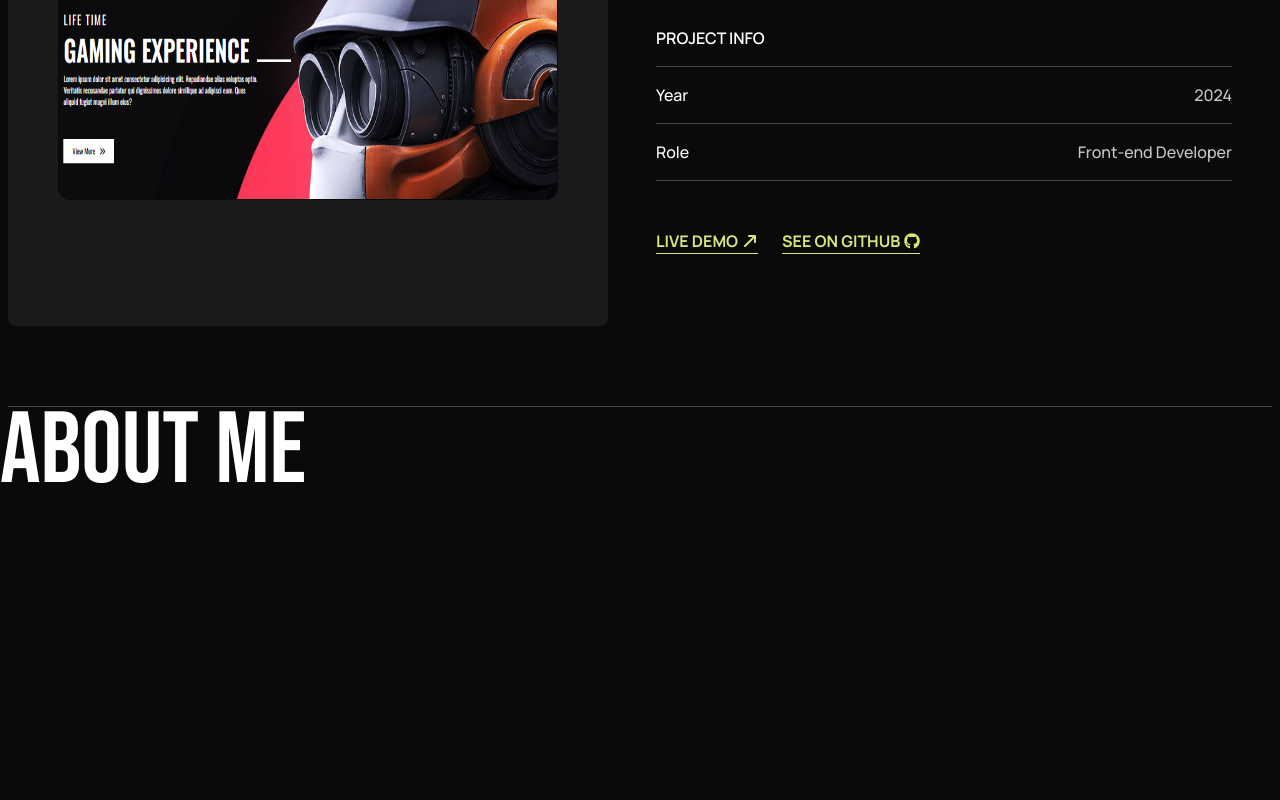
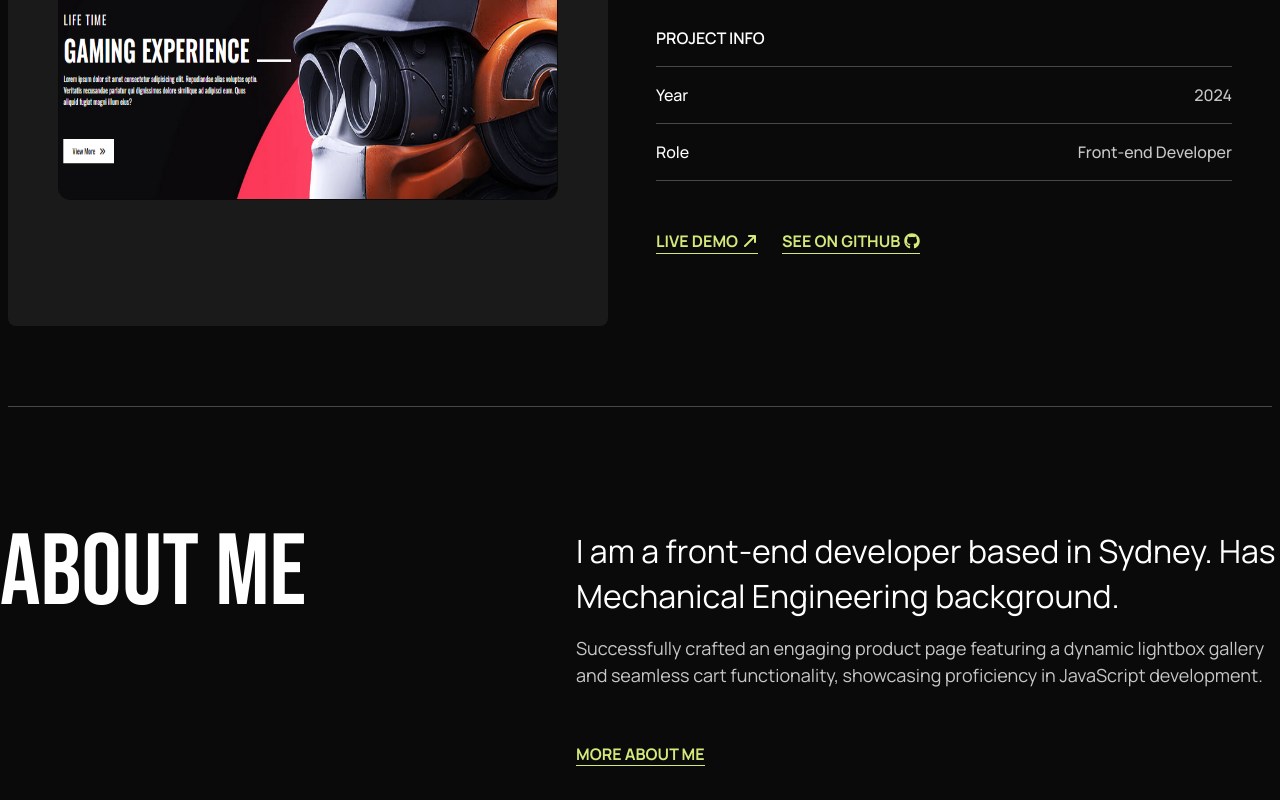
Before and after one commit to Riajul-56/Protfolio, a React (Vite) app: page / in a window 1280 px wide. Shown: the part 2793-3593 px from the top of the page. Before the commit the page ends 3305 px from the top, so only its background shows below. Built offline with nearby package versions, Linux system fonts and the light colour scheme.

Commit message:
refactor ProjectCard component: move to components directory and update layout; enhance About section with personal details and improved styling

```diff
--- a/src/ProjectCard.jsx
+++ b/src/compoents/ProjectCard.jsx
@@ -1,9 +1,9 @@
 import React from "react";
-import Flex from "./compoents/Flex";
+import Flex from "./Flex";
 import { ImArrowUpRight2 } from "react-icons/im";
 import { FaGithub } from "react-icons/fa";
 
-const ProjectCard = ({ text, h3, img, link_1, link_2 ,year}) => {
+const ProjectCard = ({ text, h3, img, link_1, link_2, year }) => {
   return (
     <Flex className="gap-12 items-center mt-20 flex-col sm:flex-row">
       <Flex className="bg-[#1A1A1A] max-w-[600px] sm:w-[600px] sm:h-[600px] max-h-[600px] items-center justify-center rounded-lg">
--- a/src/section/About.jsx
+++ b/src/section/About.jsx
@@ -4,16 +4,36 @@ import Flex from "../compoents/Flex";
 
 const About = () => {
   return (
-    <section>
+    <section className="mt-[122px] ">
+      <div className="border-b border-[#484848] pb-[391px]">
         <Container>
-        <Flex>
+          <Flex className="justify-between">
             <div>
               <h2 className="font-primary_font font-normal text-[101px] text-heading_text leading-[90%] ">
                 About me
               </h2>
             </div>
+
+            <div className="w-[704px]">
+              <h3 className="font-secondary_font font-normal text-[32px] text-heading_text leading-[140%] ">
+                I am a front-end developer based in Sydney. Has Mechanical
+                Engineering background.
+              </h3>
+              <p className="font-secondary_font font-normal text-lg text-primary_text leading-[150%] mt-4 mb-[53px]">
+                Successfully crafted an engaging product page featuring a
+                dynamic lightbox gallery and seamless cart functionality,
+                showcasing proficiency in JavaScript development.
+              </p>
+              <a
+                href=""
+                className="font-secondary_font font-bold text-[16px] text-link border-b  border-link "
+              >
+                MORE ABOUT ME
+              </a>
+            </div>
           </Flex>
         </Container>
+      </div>
     </section>
   );
 };
--- a/src/section/Projects.jsx
+++ b/src/section/Projects.jsx
@@ -1,6 +1,6 @@
 import React from "react";
 import Container from "../compoents/Container";
-import ProjectCard from "../ProjectCard";
+import ProjectCard from "../compoents/ProjectCard";
 import project_1 from "../assets/project_1.png";
 import project_2 from "../assets/project_2.png";
 import project_3 from "../assets/project_3.png";
@@ -22,7 +22,7 @@ const Projects = () => {
 
           <ProjectCard
             img={project_1}
-            h3={"Exclusive a Complete E-Commerce Website"}
+            h3={"E-commerce product page."}
             text={
               "This is an e-commerce website featuring a responsive UI built with React and Tailwind CSS. It includes a category-based sidebar, a navigation bar, a search bar, and promotional banners. The homepage highlights discounts, product categories, and a user-friendly shopping experience with a clean, modern design."
             }
```
Lines whose indentation alone changed are shown as unchanged.
